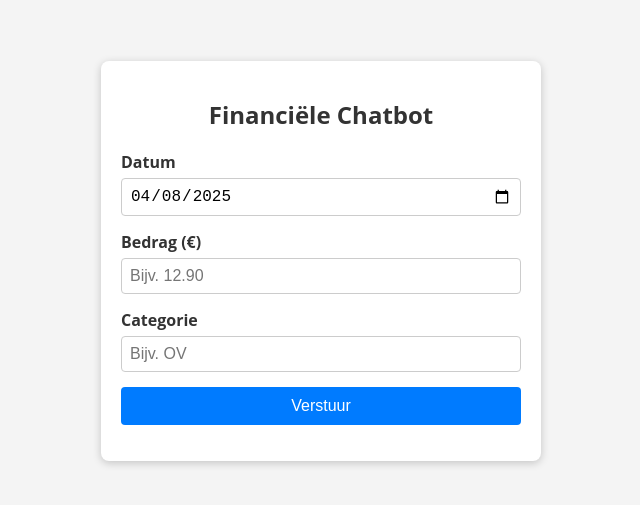
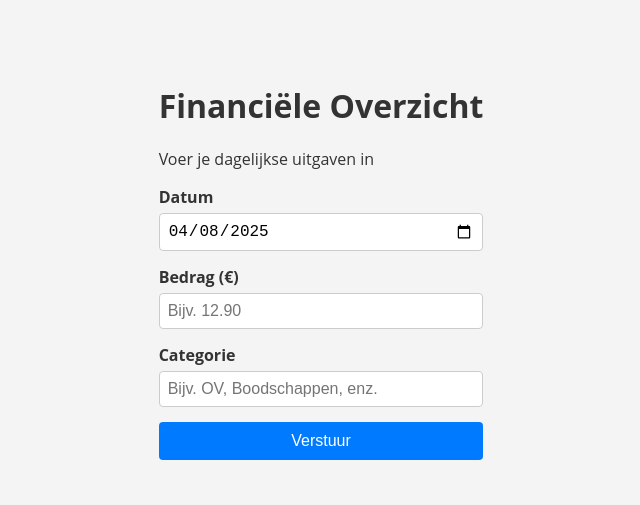
Before and after one commit to PepijnNordkamp/finance-chatbot, a React (Create React App) app in the folder client/: page / in a window 1280 px wide. Shown: the part 139-644 px from the top of the page, without its empty margins (319-959 px from the left). Built offline with nearby package versions, Linux system fonts and the light colour scheme.

Commit message:
Update App.js

```diff
--- a/client/src/App.js
+++ b/client/src/App.js
@@ -4,7 +4,7 @@ import './App.css';
 const WEBAPP_URL = 'https://finance-chatbot-backend.onrender.com/proxy';
 
 function App() {
-  // Standaard datum: vandaag (yyyy-mm-dd)
+  // Zet de datum standaard op vandaag (yyyy-mm-dd)
   const today = new Date().toISOString().slice(0, 10);
   const [date, setDate] = useState(today);
   const [amount, setAmount] = useState('');
@@ -13,19 +13,17 @@ function App() {
 
   const handleSubmit = async (e) => {
     e.preventDefault();
-
-    // Basisvalidatie
+    // Controleer of bedrag en categorie geldig zijn
     if (!amount || isNaN(parseFloat(amount)) || !category) {
-      setStatus("Voer een geldig bedrag en categorie in.");
+      setStatus("Voer een geldig bedrag en een categorie in.");
       return;
     }
 
-    // Constructeer de data: type is standaard "Uitgave"
     const data = {
       datum: date,
       bedrag: parseFloat(amount),
       categorie: category,
-      type: "Uitgave",
+      type: "Uitgave",        // Alle invoer wordt als 'Uitgave' geregistreerd
       beschrijving: category
     };
 
@@ -39,10 +37,10 @@ function App() {
       });
       if (res.ok) {
         setStatus("Toegevoegd aan Google Sheet ✅");
-        // Optioneel: reset velden na verzenden
+        // Reset de velden na succesvolle verzending
         setAmount('');
         setCategory('');
-        setDate(today); // Herinstellen naar vandaag
+        setDate(today);
       } else {
         setStatus("Fout bij verzenden ❌");
       }
@@ -53,9 +51,12 @@ function App() {
 
   return (
     <div className="app">
-      <div className="form-container">
-        <h1>Financiële Chatbot</h1>
-        <form onSubmit={handleSubmit}>
+      <div className="card">
+        <div className="card-header">
+          <h1>Financiële Overzicht</h1>
+          <p>Voer je dagelijkse uitgaven in</p>
+        </div>
+        <form onSubmit={handleSubmit} className="card-form">
           <div className="form-group">
             <label htmlFor="date">Datum</label>
             <input
@@ -83,12 +84,12 @@ function App() {
               id="category"
               value={category}
               onChange={(e) => setCategory(e.target.value)}
-              placeholder="Bijv. OV"
+              placeholder="Bijv. OV, Boodschappen, enz."
             />
           </div>
           <button type="submit">Verstuur</button>
         </form>
-        <p className="status">{status}</p>
+        {status && <p className="status">{status}</p>}
       </div>
     </div>
   );
```
